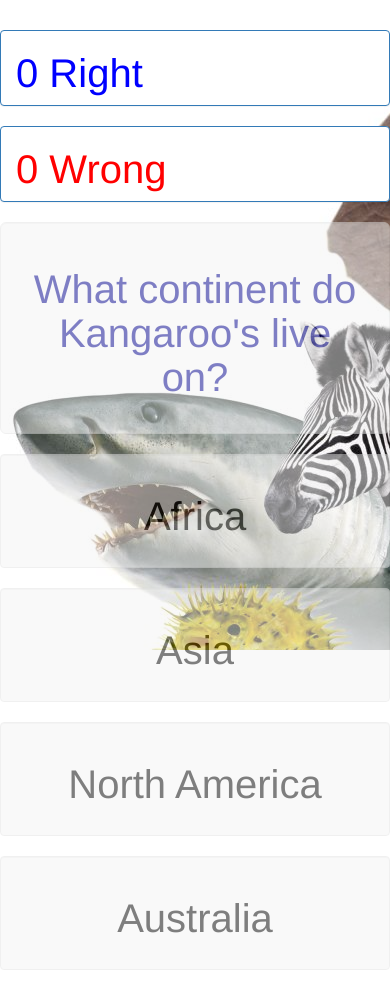
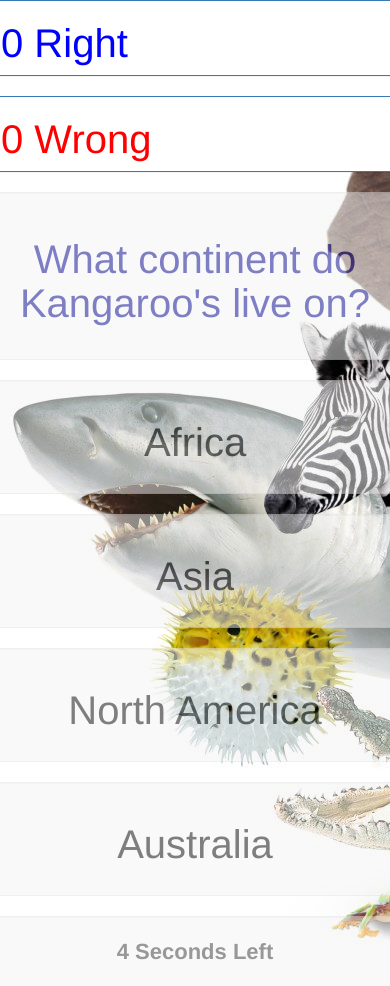
Before and after one commit to fodnb/TriviaGame, a PHP site: page / in a window 390 px wide. Shown: the top 986 px of the page. Run offline with PHP 8.4, Linux system fonts and the light colour scheme; some libraries are stand-ins or nearby versions.

Commit message:
fixed responsive background

```diff
--- a/assets/css/style.css
+++ b/assets/css/style.css
@@ -7,6 +7,7 @@ body {
     width: 100%;
     box-sizing: border-box;
     margin: 0 auto;
+      background: url("../images/Animals.gif");
 }
 
 #playButton {
@@ -24,7 +25,7 @@ body {
 
 #background {
     max-width: 960px;
-    background: url("../images/Animals.gif");
+
     width: 100%;
 }
 
--- a/index.html
+++ b/index.html
@@ -1,19 +1,16 @@
 <!DOCTYPE html>
 <html>
+
 <head>
     <title>TRIVIA GAME</title>
     <link rel="stylesheet" type="text/css" href="assets/css/bootstrap.css">
     <link rel="stylesheet" type="text/css" href="assets/css/style.css">
-<script src="https://code.jquery.com/jquery-3.1.1.min.js" integrity="sha256-hVVnYaiADRTO2PzUGmuLJr8BLUSjGIZsDYGmIJLv2b8="
-  crossorigin="anonymous"></script>
+    <script src="https://code.jquery.com/jquery-3.1.1.min.js" integrity="sha256-hVVnYaiADRTO2PzUGmuLJr8BLUSjGIZsDYGmIJLv2b8=" crossorigin="anonymous"></script>
     <script type="text/javascript" src="assets/javascript/javascript.js"></script>
+</head>
 
-</head>
 <body>
-
-
-
-<div class="jumbotron col-sm-12" id="background">
+    <!-- <div class="jumbotron col-sm-12" id="background"> -->
         <div class="row">
             <div class="panel panel-primary col-sm-3">
                 <h2 id="wins"> 0 Right </h2>
@@ -24,7 +21,6 @@
                 <h2 id="losses"> 0 Wrong </h2>
             </div>
         </div>
-
         <!-- <div class="row">
 
 <div class="col-sm-12">
@@ -33,50 +29,33 @@
 </div>
 </div>
 </div> -->
-
         <div class="row">
             <div class="well well-lg text-center" id="question">
                 <h1>WHO'S READY FOR TRIVIA</h1>
-
             </div>
         </div>
-
         <div class="row">
             <div class="well col-sm-6" id="choices">
                 <h2 id="choice0" class="answer"></h2>
             </div>
-
             <div class="well col-sm-6" id="choices">
                 <h2 id="choice1" class="answer"></h2>
             </div>
-
             <div class="well col-sm-6" id="choices">
                 <h2 id="choice2" class="answer"></h2>
             </div>
-
             <div class="well col-sm-6" id="choices">
                 <h2 id="choice3" class="answer"></h2>
             </div>
-</div><!--  ends row div -->
+        </div>
+        <!--  ends row div -->
         <div class="row">
             <div class="col-sm-12 well text-center" id="timer">
                 4 Seconds Left
             </div>
+        </div>
+        <!-- ends row div -->
+    <!-- </div> -->
+</body>
 
-</div><!-- ends row div -->
-</div>
-
-
-
-
-
-
-
-
-
-
-
-
-
-</body>
 </html>
```
Lines whose indentation alone changed are shown as unchanged.
